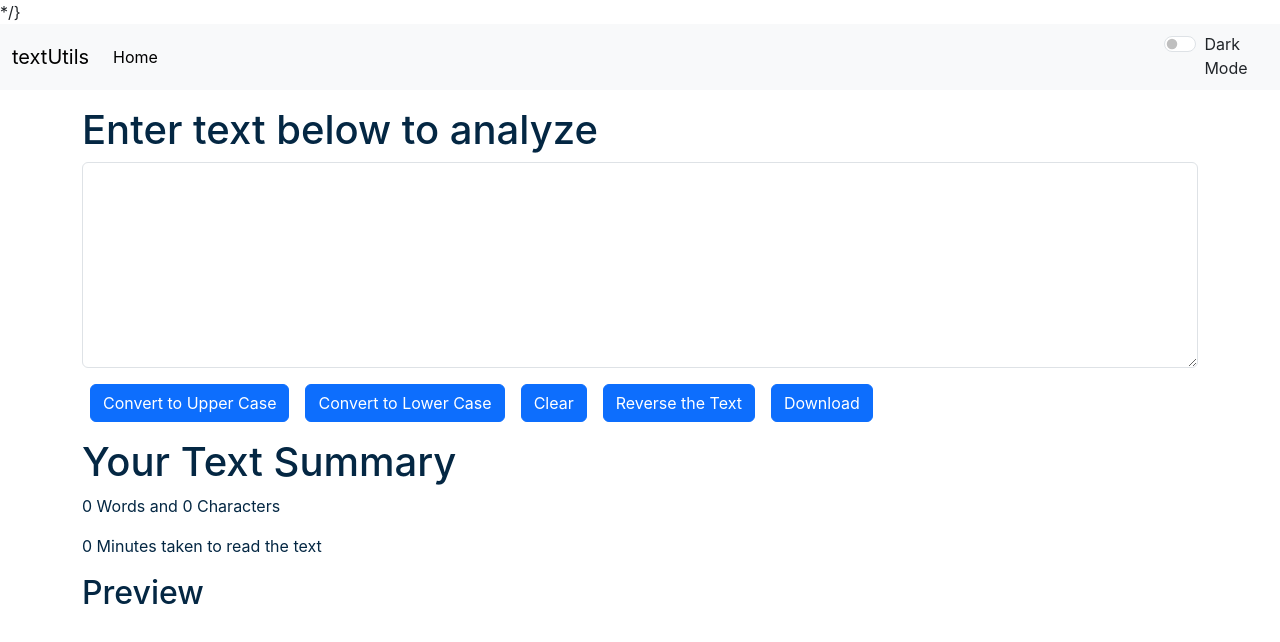
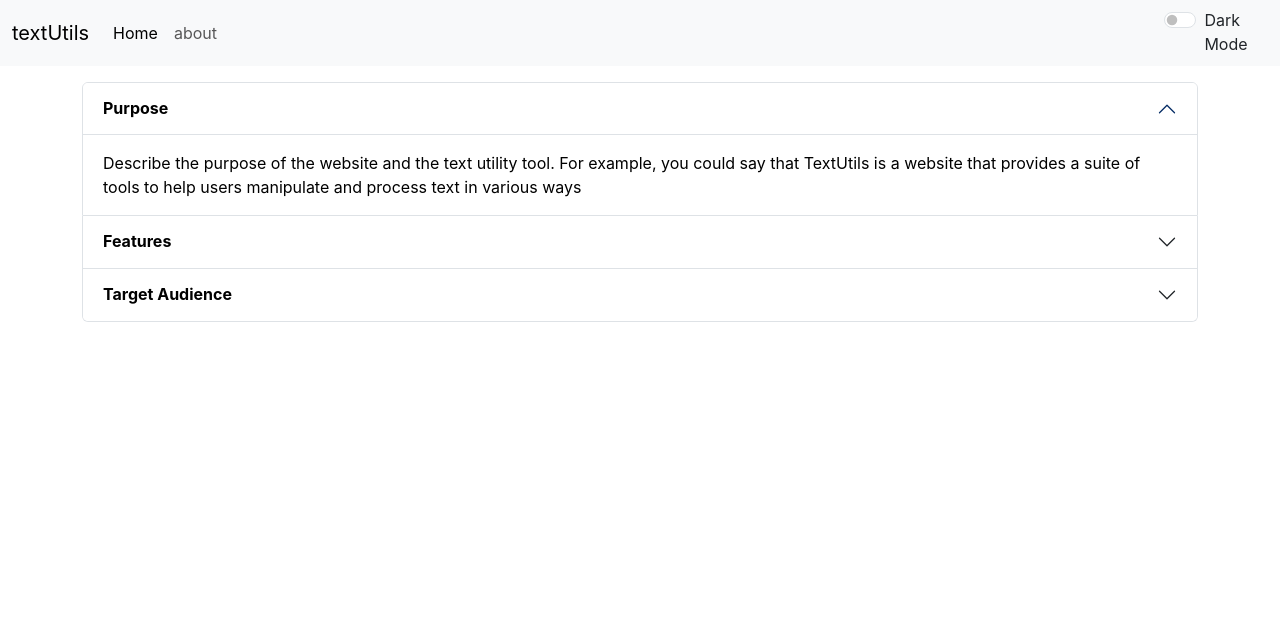
Before and after one commit to dev14325/Text-Utils, a React (Create React App) app: page /about in a window 1280 px wide. Shown: the top 642 px of the page. Built offline with nearby package versions, Linux system fonts and the light colour scheme.

Commit message:
updating textUtils

```diff
--- a/package.json
+++ b/package.json
@@ -7,7 +7,6 @@
     "@testing-library/jest-dom": "^5.16.5",
     "@testing-library/react": "^13.4.0",
     "@testing-library/user-event": "^13.5.0",
-    "gh-pages": "^5.0.0",
     "react": "^18.2.0",
     "react-dom": "^18.2.0",
     "react-router-dom": "^6.9.0",
--- a/src/App.js
+++ b/src/App.js
@@ -51,14 +51,14 @@ function App() {
 
   return (
    <>
-   {/* <Router>
+   <Router>
 
    <Navbar title = "textUtils" aboutTextUtils='about'  mode= {mode} toggle = {toggleMode} />
 <Alert alert = {alert}/>
 <div className="container my-3" >
 <Routes>
 
-          <Route exact path="/about" element = {<About/>}>
+          <Route exact path="/about" element = {<About mode= {mode} />}>
 
            </Route>
 
@@ -73,15 +73,10 @@ function App() {
 
 </div>
  {/* <About/> */}
- {/* </Router>  */} */}
+ </Router>
 
 
- <Navbar title = "textUtils" aboutTextUtils='about'  mode= {mode} toggle = {toggleMode} />
-   <Alert alert = {alert}/>
-   <div className="container my-3" >
 
-   </div>
-<TextForm heading = "Enter text below to analyze" showAlert= {showAlert} mode= {mode} />
    </>
   );
 }
--- a/src/components/About.js
+++ b/src/components/About.js
@@ -8,65 +8,67 @@ export default function About() {
     })
     const [buttonTxt,setButtonTxt] = useState('Enable dark mode');
 
-    const process = () =>{
-        if(myStyle.color==='black'){
-          setMyStyle({
-            color : 'white',
-            backgroundColor : 'black',
-            border : '1px solid white'
-          })
-          setButtonTxt('Enable light mode')
-        }
-        else{
-        setMyStyle({
-            color : 'black',
-            backgroundColor : 'white'
+    // const process = () =>{
+    //     if(myStyle.color==='black'){
+    //       setMyStyle({
+    //         color : 'white',
+    //         backgroundColor : 'black',
+    //         border : '1px solid white'
+    //       })
+    //       setButtonTxt('Enable light mode')
+    //     }
+    //     else{
+    //     setMyStyle({
+    //         color : 'black',
+    //         backgroundColor : 'white'
 
-        })
-        setButtonTxt('Enable dark mode');
-        }
+    //     })
+    //     setButtonTxt('Enable dark mode');
+    //     }
 
-    }
+    // }
   return (
     <div>
       <div className="accordion" id="accordionExample" style={myStyle}>
   <div className="accordion-item">
     <h2 className="accordion-header" id="headingOne">
       <button className="accordion-button" type="button" style = {myStyle} data-bs-toggle="collapse" data-bs-target="#collapseOne" aria-expanded="true" aria-controls="collapseOne">
-        Accordion Item #1
+      <strong>Purpose</strong>
       </button>
     </h2>
     <div id="collapseOne" className="accordion-collapse collapse show" aria-labelledby="headingOne" data-bs-parent="#accordionExample">
       <div className="accordion-body" style={myStyle}>
-        <strong>This is the first item's accordion body.</strong> It is shown by default, until the collapse plugin adds the appropriate classNamees that we use to style each element. These classNamees control the overall appearance, as well as the showing and hiding via CSS transitions. You can modify any of this with custom CSS or overriding our default variables. It's also worth noting that just about any HTML can go within the <code>.accordion-body</code>, though the transition does limit overflow.
+      Describe the purpose of the website and the text utility tool. For example, you could say that TextUtils is a website that provides a suite of tools to help users manipulate and process text in various ways
       </div>
     </div>
   </div>
   <div className="accordion-item">
     <h2 className="accordion-header" id="headingTwo">
       <button className="accordion-button collapsed" type="button" style = {myStyle} data-bs-toggle="collapse" data-bs-target="#collapseTwo" aria-expanded="false" aria-controls="collapseTwo">
-        Accordion Item #2
+        <strong>Features</strong>
       </button>
     </h2>
     <div id="collapseTwo" className="accordion-collapse collapse" aria-labelledby="headingTwo" data-bs-parent="#accordionExample">
       <div className="accordion-body" style={myStyle}>
-        <strong>This is the second item's accordion body.</strong> It is hidden by default, until the collapse plugin adds the appropriate classNamees that we use to style each element. These classNamees control the overall appearance, as well as the showing and hiding via CSS transitions. You can modify any of this with custom CSS or overriding our default variables. It's also worth noting that just about any HTML can go within the <code>.accordion-body</code>, though the transition does limit overflow.
+      Highlight the key features of the tool. Mention the different functionalities the tool provides, such as text editing, formatting, and analysis.
       </div>
     </div>
   </div>
   <div className="accordion-item">
     <h2 className="accordion-header" id="headingThree">
       <button className="accordion-button collapsed" type="button" style = {myStyle} data-bs-toggle="collapse" data-bs-target="#collapseThree" aria-expanded="false" aria-controls="collapseThree">
-        Accordion Item #3
+      <strong>Target Audience</strong>
       </button>
     </h2>
     <div id="collapseThree" className="accordion-collapse collapse" aria-labelledby="headingThree" data-bs-parent="#accordionExample">
       <div className="accordion-body" style={myStyle}>
-        <strong>This is the third item's accordion body.</strong> It is hidden by default, until the collapse plugin adds the appropriate classNamees that we use to style each element. These classNamees control the overall appearance, as well as the showing and hiding via CSS transitions. You can modify any of this with custom CSS or overriding our default variables. It's also worth noting that just about any HTML can go within the <code>.accordion-body</code>, though the transition does limit overflow.
+      Specify the target audience for the website and the tool. Who would benefit from using TextUtils? Is it geared towards writers, students, professionals, or anyone who works with text on a regular basis?
+
+
       </div>
     </div>
   </div>
-  <button className="btn btn-primary" onClick={process}>{buttonTxt}</button>
+
 </div>
     </div>
   )
--- a/src/components/Navbar.js
+++ b/src/components/Navbar.js
@@ -9,19 +9,19 @@ export default function Navbar(props) {
 
         <nav className={`navbar navbar-expand-lg navbar-${props.mode} bg-${props.mode}`} >
   <div className="container-fluid">
-    {/* <Link className="navbar-brand" to="/">{props.title}</Link> */}
-    <a className="navbar-brand" href="#">{props.title}</a>
+    <Link className="navbar-brand" to="/">{props.title}</Link>
+    {/* <a className="navbar-brand" href="#">{props.title}</a> */}
     <button className="navbar-toggler" type="button" data-bs-toggle="collapse" data-bs-target="#navbarSupportedContent" aria-controls="navbarSupportedContent" aria-expanded="false" aria-label="Toggle navigation">
       <span className="navbar-toggler-icon"></span>
     </button>
     <div className="collapse navbar-collapse" id="navbarSupportedContent">
       <ul className="navbar-nav me-auto mb-2 mb-lg-0">
         <li className="nav-item">
-          {/* <Link className="nav-link active" aria-current="page" to="/">Home</Link> */}
-          <a className="nav-link active" aria-current="page" href="#">Home</a>
+          <Link className="nav-link active" aria-current="page" to="/">Home</Link>
+          {/* <a className="nav-link active" aria-current="page" href="#">Home</a> */}
         </li>
         <li className="nav-item">
-          {/* <Link className="nav-link" to="/about">{props.aboutTextUtils}</Link> */}
+          <Link className="nav-link" to="/about">{props.aboutTextUtils}</Link>
           {/* <a className="nav-link" href="#">{props.aboutTextUtils}</a> */}
         </li>
 
--- a/src/components/TextForm.js
+++ b/src/components/TextForm.js
@@ -54,19 +54,19 @@ export default function TextForm(props) {
 
   <textarea className="form-control"  value = {text} onChange={handleOnChange} style={{backgroundColor : props.mode==='dark'?'grey' : 'white',color : props.mode==='dark'?'white' : '#042743'}} id="exampleFormControlTextarea1" rows="8"> </textarea>
  </div>
-  <button className="btn btn-primary mx-2" onClick={handleUpClick}>Convert to Upper Case</button>
-  <button className="btn btn-primary mx-2" onClick={handleLoClick}>Convert to Lower Case</button>
-  <button className="btn btn-primary mx-2" onClick={handleclearClick}>Clear</button>
-  <button className="btn btn-primary mx-2" onClick={handlerevClick}>Reverse the Text</button>
-  <button className='btn btn-primary mx-2' onClick={downloadTxtFile}>Download </button>
+  <button className="btn btn-primary mx-2 my-1" onClick={handleUpClick}>Convert to Upper Case</button>
+  <button className="btn btn-primary mx-2 my-1" onClick={handleLoClick}>Convert to Lower Case</button>
+  <button className="btn btn-primary mx-2 my-1" onClick={handleclearClick}>Clear</button>
+  <button className="btn btn-primary mx-2 my-1" onClick={handlerevClick}>Reverse the Text</button>
+  <button className='btn btn-primary mx-2 my-1' onClick={downloadTxtFile}>Download </button>
 
 
     </div>
 
     <div className="container my-3" style={{color : props.mode==='dark'?'white' : '#042743'}}>
         <h1>Your Text Summary</h1>
-        <p>{text.split("").length} Words and {text.length} Characters</p>
-        <p>{0.008 * text.split(" ")} Minutes taken to read the text</p>
+        <p>{text.split(" ").filter((ele)=>{return ele.length!==0}).length} Words and {text.length} Characters</p>
+        <p>{0.008 * text.split(" ").length} Minutes taken to read the text</p>
         <h2>Preview </h2>
         <p>{text}</p>
     </div>
```
Also changed, not shown: 1 other file (tests, documents, lock files or other folders).
